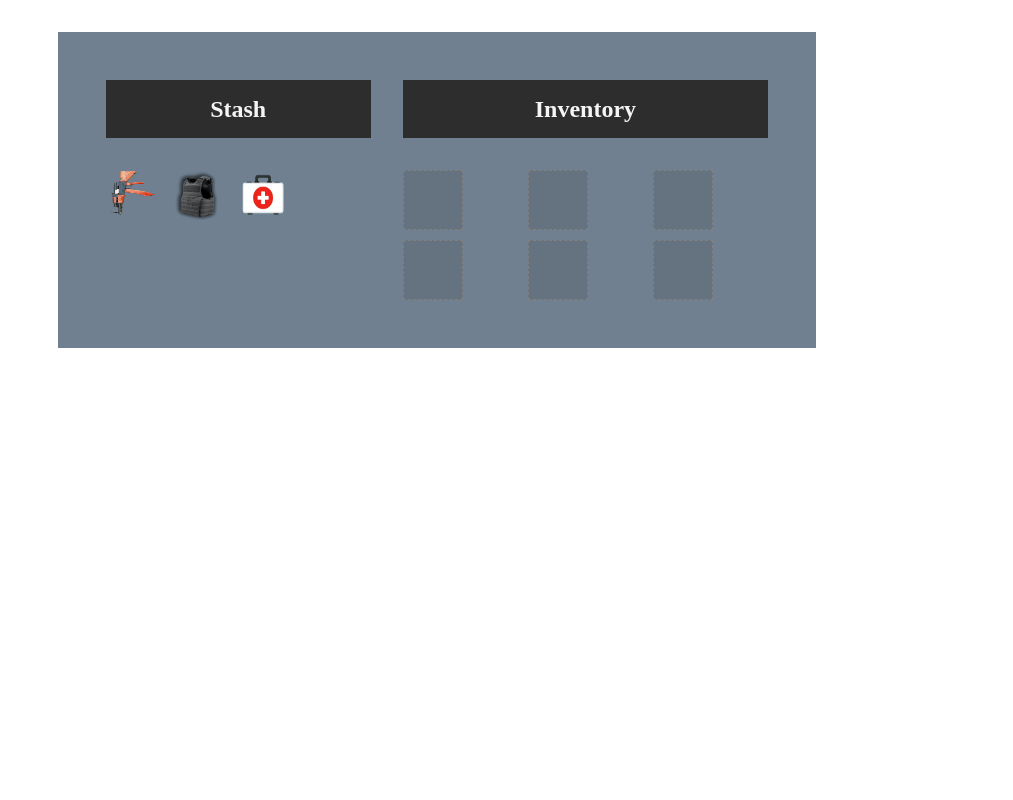
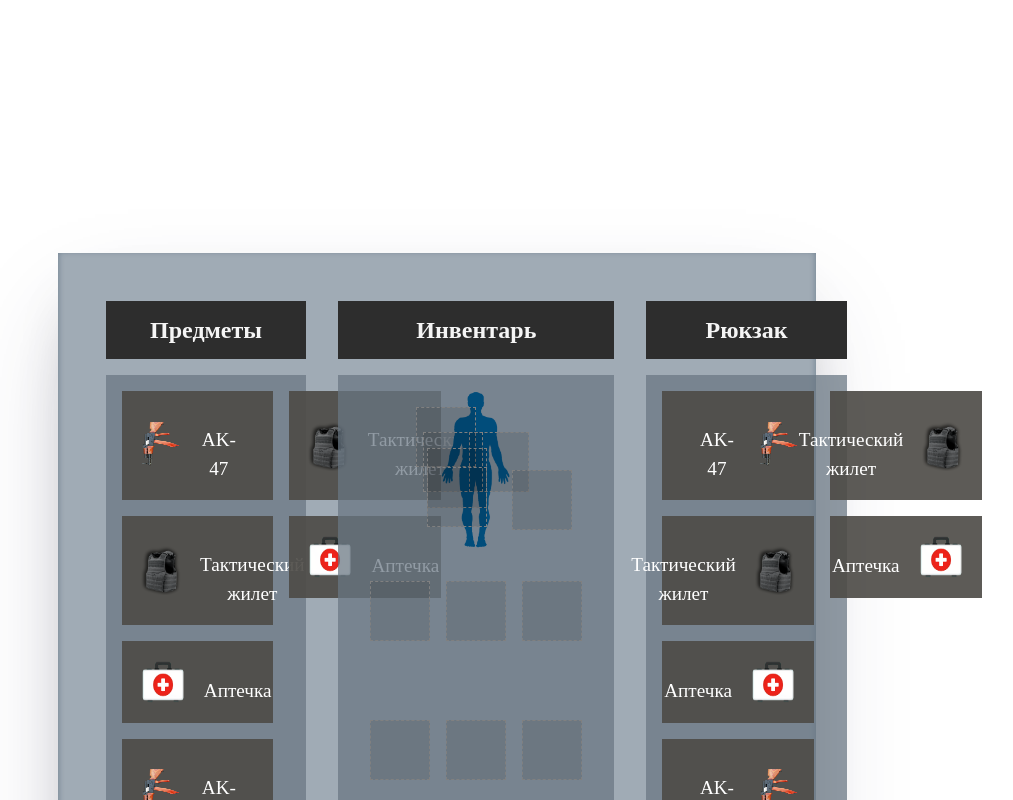
Before and after one commit to sas0mir/rage_mp_inventory, a Vue app: page / in a window 1280 px wide. Shown: the top 800 px of the page, without its empty margins (203-1216 px from the left). Built offline with nearby package versions, Linux system fonts and the light colour scheme.

Commit message:
D-001: верстка 3 колонки (предметы-инвентарь-рюкзак) стейт с мок данными для инвентаря (inventoryItems) и для стака (stackItems)

```diff
--- a/src/components/Inventory.vue
+++ b/src/components/Inventory.vue
@@ -1,27 +1,39 @@
 <template>
   <div class="inventory">
     <!-- Список стэша -->
-    <div class="stash">
-      <h3>Stash</h3>
-      <div class="item-list">
+    <section class="inventory-box side-left">
+      <h3>Предметы</h3>
+      <div class="inventory-container container-column">
         <div
           v-for="item in stash"
           :key="item.id"
-          class="item"
+          class="inventory-side-item"
           @mouseover="showTooltip(item)"
           @mouseleave="hideTooltip"
           draggable="true"
           @dragstart="dragStart(item)"
         >
           <img :src="item.icon" :alt="item.name" />
+          <p>{{ item.name }}</p>
         </div>
       </div>
-    </div>
+    </section>
 
     <!-- Инвентарь игрока -->
-    <div class="inventory-grid">
-      <h3>Inventory</h3>
-      <div class="grid">
+    <div class="inventory-box side-center">
+      <h3>Инвентарь</h3>
+      <div class="inventory-container container-center">
+        <div class="equipment">
+          <div class="equipment-slots">
+            <div class="slot equipment_head"></div>
+            <div class="slot equipment_vest"></div>
+            <div class="slot equipment_clothes_up"></div>
+            <div class="slot equipment_clothes_down"></div>
+            <div class="slot equipment_accessories"></div>
+            <div class="slot equipment_shoes"></div>
+          </div>
+        </div>
+        <div class="grid">
         <div
           v-for="slot in inventorySlots"
           :key="slot.id"
@@ -37,6 +49,26 @@
             @mouseover="showTooltip(slot.item)"
             @mouseleave="hideTooltip"
           />
+        </div>
+      </div>
+      </div>
+    </div>
+
+    <!-- Рюкзак -->
+    <div class="inventory-box side-right">
+      <h3>Рюкзак</h3>
+      <div class="inventory-container container-column">
+        <div
+          v-for="item in stash"
+          :key="item.id"
+          class="inventory-side-item items-right"
+          @mouseover="showTooltip(item)"
+          @mouseleave="hideTooltip"
+          draggable="true"
+          @dragstart="dragStart(item)"
+        >
+          <p>{{ item.name }}</p>
+          <img :src="item.icon" :alt="item.name" />
         </div>
       </div>
     </div>
@@ -123,21 +155,29 @@ export default {
 .inventory {
   display: flex;
   justify-content: space-between;
-  background-color: slategrey;
+  background-color: rgba(112, 128, 144, 0.663);
   width: 60%;
-  margin: 2rem auto;
+  margin: auto;
+  margin-top: 20%;
   padding: 2rem;
+  box-shadow: rgba(50, 50, 93, 0.25) 0px 50px 100px -20px, rgba(0, 0, 0, 0.3) 0px 30px 60px -30px, rgba(10, 37, 64, 0.35) 0px -2px 6px 0px inset;;
 }
 
-.stash {
+.inventory-box {
+  display: block;
+  position: relative;
+  flex-grow: 2;
+}
+
+.side-center {
+  flex-grow: 2;
+}
+
+.side-left, .side-right {
   flex-grow: 1;
 }
 
-.inventory-grid {
-  flex-grow: 2;
-}
-
-.stash > h3, .inventory-grid > h3 {
+.inventory-box > h3 {
   padding: 1rem;
   margin: 1rem;
   background-color: rgb(45, 45, 45);
@@ -147,27 +187,111 @@ export default {
   font-weight: 600;
 }
 
-.item-list {
+.inventory-container {
+  position: relative;
   display: flex;
   flex-wrap: wrap;
   gap: 1rem;
   padding: 1rem;
+  margin: 1rem;
+  min-height: 500px;
+  max-height: 60vh;
+  overflow: visible;
+  background-color: rgba(106, 119, 132, 0.734);
 }
 
-.item {
-  position: relative;
+.container-column {
+  flex-direction: column;
 }
 
-.item img {
+.container-center {
+  justify-content: space-between;
+}
+
+.inventory-side-item {
+  position: relative;
+  display: flex;
+  justify-content: left;
+  align-items: center;
+  width: 90%;
+  height: fit-content;
+  padding: 1rem;
+  background-color: rgba(78, 75, 71, 0.911);
+}
+
+.items-right {
+  justify-content: right;
+}
+
+.inventory-side-item > img {
   width: 50px;
   height: 50px;
   cursor: grab;
 }
 
+.inventory-side-item > p {
+  padding: 0 1rem;
+  font-size: 1.2rem;
+  text-align: center;
+  color: white;
+}
+
+.equipment {
+  display: flex;
+  flex-grow: 1;
+  flex-direction: column;
+  gap: 1rem;
+  min-width: 30%;
+  padding: 1rem;
+  background-image: url('/player_background.png');
+  background-repeat: no-repeat;
+  background-position: center;
+  background-size: auto 100%;
+}
+
+.equipment-slots {
+  position: relative;
+  display: flex;
+  gap: 1rem;
+  height: 100%;
+}
+
+.slot.equipment_head {
+  position: absolute;
+  top: 0;
+  right: 50%;
+}
+.slot.equipment_vest {
+  position: absolute;
+  top: 20%;
+  right: 25%;
+}
+.slot.equipment_clothes_up {
+  position: absolute;
+  top: 20%;
+  left: 25%;
+}
+.slot.equipment_clothes_down {
+  position: absolute;
+  bottom: 20%;
+  right: 45%;
+}
+.slot.equipment_accessories {
+  position: absolute;
+  top: 50%;
+  right: 5%;
+}
+.slot.equipment_shoes {
+  position: absolute;
+  bottom: 5%;
+  right: 45%;
+}
+
 .grid {
   display: grid;
+  flex-grow: 2;
   grid-template-columns: repeat(3, 1fr);
-  gap: 10px;
+  gap: 1rem;
   padding: 1rem;
 }
 
@@ -191,4 +315,21 @@ export default {
   z-index: 10;
   box-shadow: 0 4px 6px rgba(0, 0, 0, 0.1);
 }
+/* max-width: 3840px
+
+max-width: 2560px
+
+max-width: 2048px
+
+max-width: 1920px
+
+max-width: 1680px
+
+max-width: 1600px
+
+max-width: 1440px
+
+max-width: 1368px
+
+max-width: 1280px */
 </style>
--- a/src/stores/inventory_items.ts
+++ b/src/stores/inventory_items.ts
@@ -6,47 +6,128 @@ export interface InventoryItem {
     name: string
     description: string
     icon: string
-    durability: number //прочность 1-100
-    stack_size: number //размер стака 1
+    health: number //прочность 1-100
+    size: number //размер стака 1
     description_full: string
-    slot_size: number //размер слота 1
+    slotable: number //сколько слотов занимает
+    stackable: number //сколько помещается в один стак
 }
 
+const mockStackItems: InventoryItem[] = [
+    {
+        id: 1,
+        name: 'AK-47',
+        description: 'AK-47 - это автоматическая винтовка, разработанная в 1947 году Михаилом Калашниковым в СССР.',
+        icon: './ak47_1.png',
+        health: 39,
+        size: 1,
+        description_full: 'скорострельность - 600 выстрелов в минуту, магазин на 30 патронов, дальность стрельбы - 300 метров',
+        slotable: 3,
+        stackable: 1
+    },
+    {
+        id: 2,
+        name: 'Тактический жилет',
+        description: 'Тактический жилет - это бронежилет, который защищает тело от пуль и осколков.',
+        icon: './bpvest_1.png',
+        health: 75,
+        size: 1,
+        description_full: 'прочность - 75%, защита от пуль - 50%, защита от осколков - 30%',
+        slotable: 3,
+        stackable: 1
+    },
+    {
+        id: 3,
+        name: 'Аптечка',
+        description: 'Аптечка - это медицинский инструмент, который используется для лечения ран и травм.',
+        icon: './medkit_1.png',
+        health: 100,
+        size: 1,
+        description_full: 'восстанавливает 50% здоровья',
+        slotable: 1,
+        stackable: 5
+    }
+]
 const mockInventoryItems: InventoryItem[] = [
     {
         id: 1,
         name: 'AK-47',
         description: 'AK-47 - это автоматическая винтовка, разработанная в 1947 году Михаилом Калашниковым в СССР.',
         icon: './ak47_1.png',
-        durability: 39,
-        stack_size: 5,
+        health: 39,
+        size: 1,
         description_full: 'скорострельность - 600 выстрелов в минуту, магазин на 30 патронов, дальность стрельбы - 300 метров',
-        slot_size: 3
+        slotable: 3,
+        stackable: 1
     },
     {
         id: 2,
         name: 'Тактический жилет',
         description: 'Тактический жилет - это бронежилет, который защищает тело от пуль и осколков.',
         icon: './bpvest_1.png',
-        durability: 75,
-        stack_size: 3,
+        health: 75,
+        size: 1,
         description_full: 'прочность - 75%, защита от пуль - 50%, защита от осколков - 30%',
-        slot_size: 3
+        slotable: 3,
+        stackable: 1
     },
     {
         id: 3,
         name: 'Аптечка',
         description: 'Аптечка - это медицинский инструмент, который используется для лечения ран и травм.',
         icon: './medkit_1.png',
-        durability: 100,
-        stack_size: 1,
+        health: 100,
+        size: 1,
         description_full: 'восстанавливает 50% здоровья',
-        slot_size: 1
-    }
+        slotable: 1,
+        stackable: 5
+    },
+    {
+        id: 1,
+        name: 'AK-47',
+        description: 'AK-47 - это автоматическая винтовка, разработанная в 1947 году Михаилом Калашниковым в СССР.',
+        icon: './ak47_1.png',
+        health: 39,
+        size: 1,
+        description_full: 'скорострельность - 600 выстрелов в минуту, магазин на 30 патронов, дальность стрельбы - 300 метров',
+        slotable: 3,
+        stackable: 1
+    },
+    {
+        id: 2,
+        name: 'Тактический жилет',
+        description: 'Тактический жилет - это бронежилет, который защищает тело от пуль и осколков.',
+        icon: './bpvest_1.png',
+        health: 75,
+        size: 1,
+        description_full: 'прочность - 75%, защита от пуль - 50%, защита от осколков - 30%',
+        slotable: 3,
+        stackable: 1
+    },
+    {
+        id: 3,
+        name: 'Аптечка',
+        description: 'Аптечка - это медицинский инструмент, который используется для лечения ран и травм.',
+        icon: './medkit_1.png',
+        health: 100,
+        size: 1,
+        description_full: 'восстанавливает 50% здоровья',
+        slotable: 1,
+        stackable: 5
+    },
 ]
 
 export const useInventoryItemsStore = defineStore('inventoryItems', () => {
+    const stackItems: InventoryItem[] = mockStackItems
     const inventoryItems: InventoryItem[] = mockInventoryItems
+    function setStack(action: string, item: InventoryItem) {
+        if (action === 'add') {
+        stackItems.push(item)
+        } else {
+        const index = stackItems.findIndex((i) => i.id === item.id)
+        stackItems.splice(index, 1, item)
+        }
+    }
     function setInventory(action: string, item: InventoryItem) {
         if (action === 'add') {
         inventoryItems.push(item)
@@ -56,5 +137,5 @@ export const useInventoryItemsStore = defineStore('inventoryItems', () => {
         }
     }
 
-    return { inventoryItems, setInventory }
+    return { stackItems, inventoryItems, setStack, setInventory }
 })
```
Also changed, not shown: public/player_background.png (added), src/assets/player_background.png (added).
